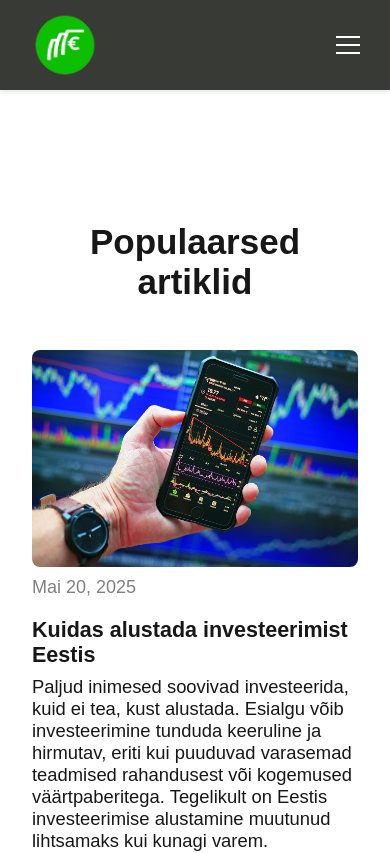
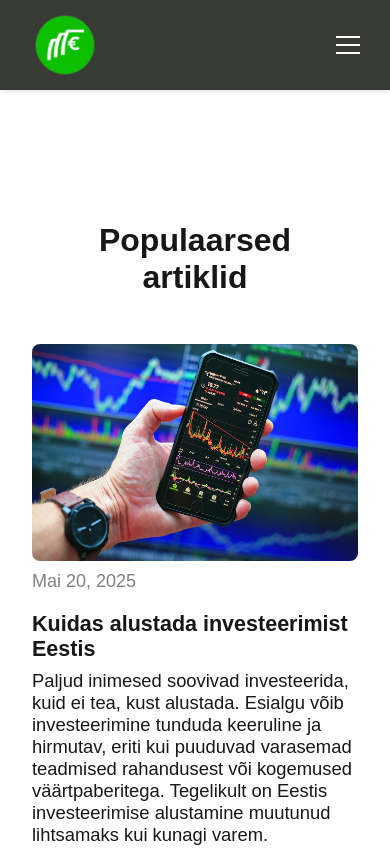
Before and after one commit to markusaasoja/rahanipid, a Next.js app: page /artiklid in a window 390 px wide. Shown: the top 853 px of the page. Built offline with nearby package versions, Linux system fonts and the light colour scheme; a web font is replaced by a local one.

Commit message:
Muudatuse kirjeldus

```diff
--- a/src/app/components/Articles/Articles.css
+++ b/src/app/components/Articles/Articles.css
@@ -344,7 +344,7 @@ h4 {
   }
 
   .article-header{
-    font-size: 35px;
+    font-size: 32px;
   }
 
 }
@@ -415,7 +415,7 @@ h1{
   font-size: 13px;
 }
   .article-header{
-    font-size: 30px;
+    font-size: 26px;
     padding: 0 5%;
   }
 
```
